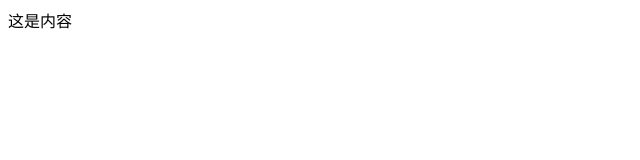
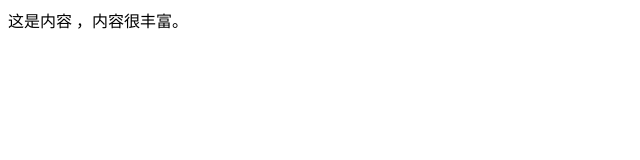
Before and after one commit to yytyff/blog20170322, a plain HTML site: page index.html in a window 1280 px wide. Shown: the whole page, without its empty margins (0-640 px from the left). Drawn offline with Linux system fonts and the light colour scheme.

Commit message:
Update index.html

```diff
--- a/index.html
+++ b/index.html
@@ -2,7 +2,7 @@
 <html>
 <head>
     <title>我的页面</title>
-    这是内容
+    这是内容 ，内容很丰富。
 </head>
 <body>
 </body>
```
